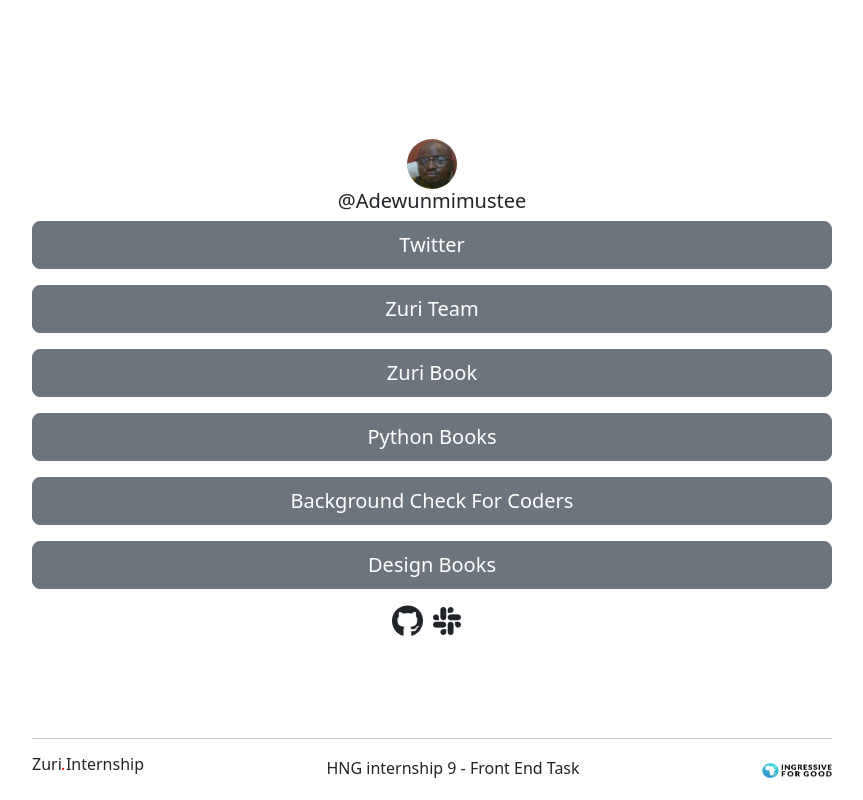
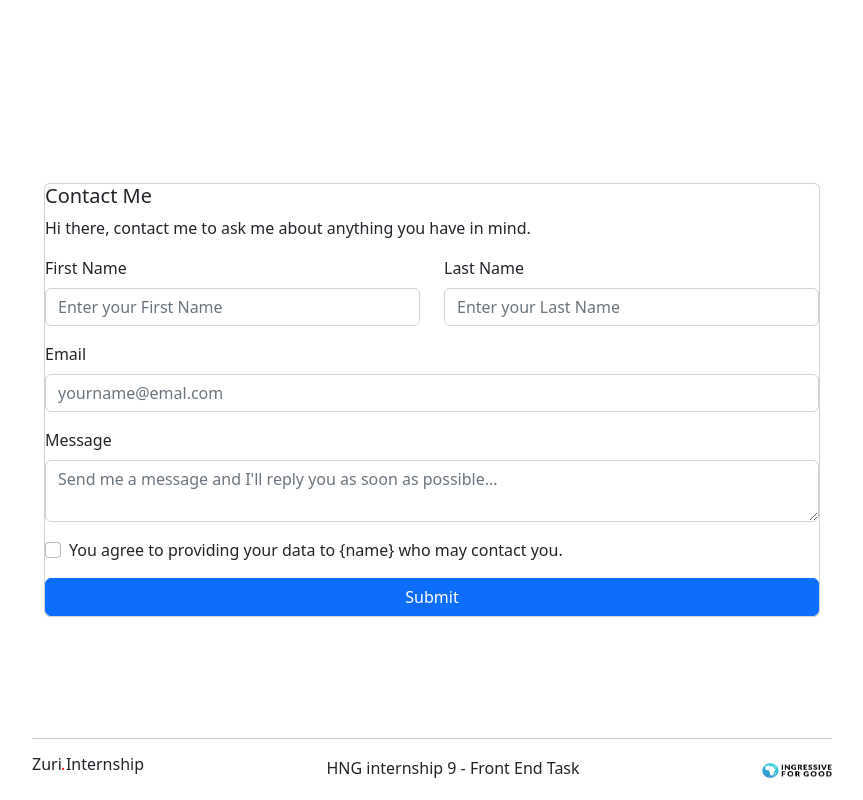
Before and after one commit to abuhanaan/hngi9_Front-End-Task-1, a React (Create React App) app: page /contact in a window 1280 px wide. Shown: the whole page, without its empty margins (208-1071 px from the left). Built offline with nearby package versions, Linux system fonts and the light colour scheme.

Commit message:
Feat: Contact Page with validation up and running

```diff
--- a/package.json
+++ b/package.json
@@ -12,11 +12,14 @@
     "@testing-library/react": "^13.4.0",
     "@testing-library/user-event": "^13.5.0",
     "bootstrap": "^5.2.2",
+    "formik": "^2.2.9",
     "react": "^18.2.0",
     "react-bootstrap": "^2.5.0",
     "react-dom": "^18.2.0",
+    "react-router-dom": "^6.4.3",
     "react-scripts": "5.0.1",
-    "web-vitals": "^2.1.4"
+    "web-vitals": "^2.1.4",
+    "yup": "^0.32.11"
   },
   "scripts": {
     "start": "react-scripts start",
--- a/src/App.js
+++ b/src/App.js
@@ -1,20 +1,23 @@
 import { Container } from 'react-bootstrap';
+import './App.css'
+import { BrowserRouter as Router, Route, Routes } from 'react-router-dom';
+import Contact from './components/Contact';
+import Home from './components/Home';
 import Footer from './components/Footer';
-import LinkSection from './components/LinkSection';
-import './App.css'
-import Profile from './components/Profile';
 
 function App() {
   return (
-    <>
-    <Container className="d-flex align-items-center justify-content-center" style={{minHeight: "100vh"}}>
-      <div className="w-100" style={{maxWidth: "800px"}}>
-        <Profile />
-        <LinkSection />
-        <Footer />
-      </div>
-    </Container>
-    </>
+    <Router>
+      <Container className="d-flex align-items-center justify-content-center" style={{minHeight: "100vh"}}>
+        <div className="w-100" style={{maxWidth: "800px"}}>
+        <Routes>
+          <Route path='/' element={<Home />} />
+          <Route path='/contact' element={<Contact />} />
+        </Routes>
+        <Footer></Footer>
+        </div>
+      </Container>
+    </Router>
   );
 }
 
--- /dev/null
+++ b/src/components/Contact.js
@@ -0,0 +1,104 @@
+import React from 'react'
+import { Button, Card, Container, Form, Alert } from 'react-bootstrap'
+import { Row, Col } from 'react-bootstrap'
+import * as Yup from 'yup'
+import { useFormik } from 'formik'
+
+
+export default function Contact() {
+    const formik = useFormik({
+        initialValues: {
+            firstName: "",
+            lastName: "",
+            email: "",
+            message: "",
+            agree: false
+        },
+        validationSchema: Yup.object({
+            firstName: Yup.string().max(15, "Has to be 15 Characters or less").required("Required"),
+            lastName: Yup.string().max(15, "Has to be 15 charasters or less").required("Required"),
+            email: Yup.string().email("Invalid email address").required("Required"),
+            message: Yup.string().max(200, "Must be 200 characters or less").required("Required"),
+            agree: Yup.bool('Must not be left unchecked')
+        }),
+        onSubmit: (values) => {
+            console.log(values)
+        }
+
+    })
+    console.log(formik.values)
+    return (
+        <div>
+        <Container>
+            <Card>
+                <div>
+                    <h5>Contact Me</h5>
+                    <p>Hi there, contact me to ask me about anything you have in mind.</p>
+                </div>
+                <div>
+                    <Form noValidate validated={formik.validated} onSubmit={formik.handleSubmit}>
+                    <Row className="mb-3">
+                        <Form.Group as={Col} controlId="formGridFirstName">
+                            <Form.Label>First Name</Form.Label>
+                            <Form.Control name='firstName'
+                                          value={formik.values.firstName}
+                                          type="text"
+                                          placeholder="Enter your First Name"
+                                          onChange={formik.handleChange}
+                                          onBlur={formik.handleBlur} />
+                            {formik.touched.firstName && formik.errors.firstName ? <Alert variant='danger'>{formik.errors.firstName}</Alert> : null}
+                        </Form.Group>
+
+                        <Form.Group as={Col} controlId="formGridLastName">
+                            <Form.Label>Last Name</Form.Label>
+                            <Form.Control name='lastName'
+                                          type="text"
+                                          value={formik.values.lastName}
+                                          placeholder="Enter your Last Name"
+                                          onChange={formik.handleChange}
+                                          onBlur={formik.handleBlur} />
+                            {formik.touched.lastName && formik.errors.lastName ? <Alert variant='danger'>{formik.errors.lastName}</Alert> : null}
+                        </Form.Group>
+                    </Row>
+                    <Row className="mb-3">
+                        <Form.Group controlId="formGridEmail">
+                            <Form.Label>Email</Form.Label>
+                            <Form.Control type='email'
+                                          name='email'
+                                          placeholder="yourname@emal.com"
+                                          value={formik.values.email}
+                                          onChange={formik.handleChange}
+                                          onBlur={formik.handleBlur} />
+                            {formik.touched.email && formik.errors.email ? <Alert variant='danger'>{formik.errors.email}</Alert> : null}
+                        </Form.Group>
+                    </Row>
+                        <Form.Group className="mb-3" controlId="formGridMessage">
+                            <Form.Label>Message</Form.Label>
+                            <Form.Control value={formik.values.message}
+                                          as='textarea'
+                                          name='message'
+                                          placeholder="Send me a message and I'll reply you as soon as possible..."
+                                          onChange={formik.handleChange}
+                                          onBlur={formik.handleBlur} />
+                                {formik.touched.message && formik.errors.message ? <Alert variant='danger'>{formik.errors.message}</Alert> : null}
+                            </Form.Group>
+                            <Form.Group className="mb-3" id="formGridCheckbox">
+                                <Form.Check type="checkbox"
+                                            label="You agree to providing your data to {name} who may contact you."
+                                            value={formik.values.agree}
+                                            onChange={formik.handleChange}
+                                            onBlur={formik.handleBlur}
+                                            name='agree' />
+                                {formik.touched.agree && formik.errors.agree ? <Alert variant='danger'>{formik.errors.agree}</Alert> : null}
+                            </Form.Group>
+                    </Form>
+
+                    <Button variant="primary" type="submit" className='w-100'>
+                        Submit
+                    </Button>
+                </div>
+            </Card>
+        </Container>
+        </div>
+    )
+    }
--- /dev/null
+++ b/src/components/Home.js
@@ -0,0 +1,14 @@
+import React from 'react'
+import Footer from './Footer'
+import LinkSection from './LinkSection'
+import Profile from './Profile'
+
+export default function Home() {
+  return (
+    <div>
+      <Profile />
+      <LinkSection />
+      <Footer />
+    </div>
+  )
+}
--- a/src/components/LinkSection.js
+++ b/src/components/LinkSection.js
@@ -1,5 +1,6 @@
 import React from 'react'
 import { Button } from 'react-bootstrap'
+import { Link } from 'react-router-dom'
 
 export default function LinkSection() {
   return (
@@ -35,6 +36,9 @@
                     Design Books
                 </Button>
             </a>
+            <Link to='/contact'>
+                <Button variant="secondary" size="lg" className='w-100'>Contact</Button>
+            </Link>
         </div>
 
         <div className='d-flex justify-content-center'>
```
Also changed, not shown: 1 other file (tests, documents, lock files or other folders).
